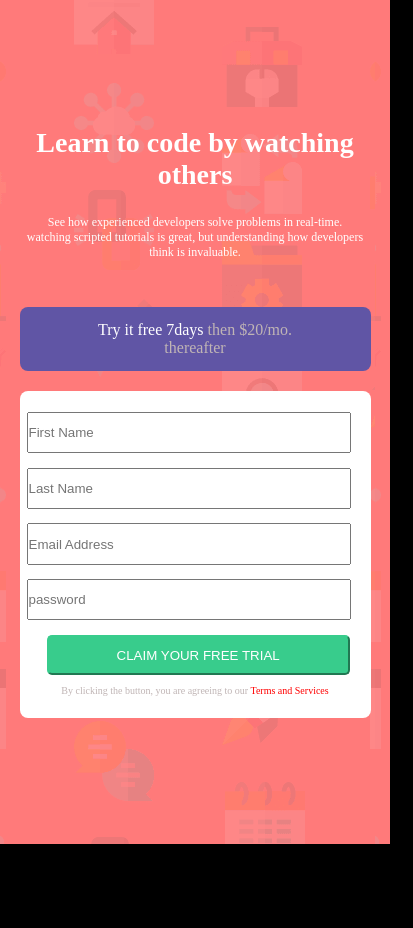
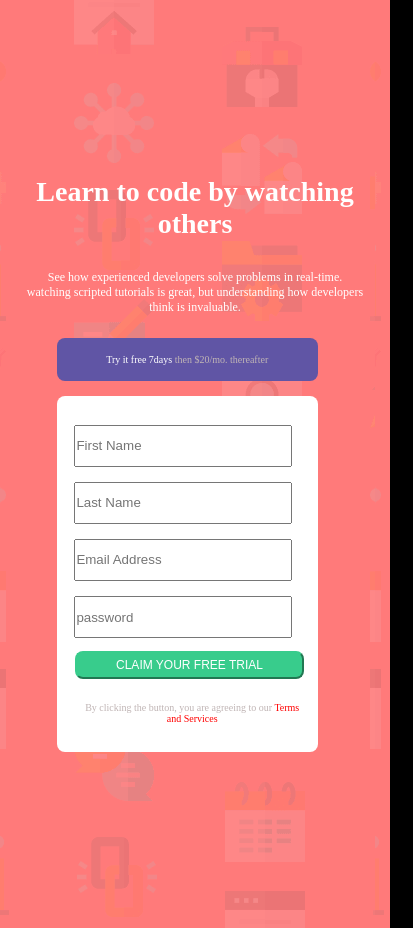
Before and after one commit to adeboyeMary/media-queries, a plain HTML site: page index.html in a window 390 px wide. Shown: the whole page, 413 px wide, since content can reach past the window. Before the commit the page ends 844 px from the top, so only its background shows below. Drawn offline with Linux system fonts and the light colour scheme; a web font is replaced by a local one.

Commit message:
media querry for ipad and kindle

```diff
--- a/index.html
+++ b/index.html
@@ -26,9 +26,9 @@
 
             <div id="part2" class="">
                 <div id="form-wrapper">
-                    <div id="top"><span class="white">Try it free 7days </span>then $20/mo. thereafter</div>
+                    <div id="top" class="small-font" ><span class="white">Try it free 7days </span>then $20/mo. thereafter</div>
 
-                    <form class="another">
+                    <form id="form-section">
                         <div id="input-fields">
                             <div class="frm">
                                 <input type="text" id="fname" name="fname" placeholder="First Name" required
@@ -55,7 +55,7 @@
                             </div>
                         </div>
 
-                        <div><input type="submit" id="submit" value="CLAIM YOUR FREE TRIAL" action="'#"></div>
+                        <div id="alternative"><input type="submit" id="submit" value="CLAIM YOUR FREE TRIAL" action="'#"></div>
                         <div id="last">
                             By clicking the button, you are agreeing to our <span class="red">Terms and Services</span>
                         </div>
--- a/media.css
+++ b/media.css
@@ -17,11 +17,13 @@ main{
 	height: 100vh;
 	justify-content: center;
 }
+
 #learn-to-code-section {
 	color: white;
 	box-sizing: border-box;
-	width: 75%;
+	width: 78%;
 }
+
 #part1 {
 	display: flex;
 	justify-content: center;
@@ -39,58 +41,68 @@ h1 {
 	padding-bottom: 30px;
 	font-size: 40px;
 }
+
 #top {
 	background-color: hsl(248, 32%, 49%);
 	color: rgb(192, 181, 181);
-	padding: 2% 0%;
+	padding: 4% 0%;
 	border-radius: 8px;
 	text-align: center;
+	font-size: 10px;
 }
-.another {
+
+#form-section {
 	background-color: white;
 	color: black;
-	margin-top: 20px;
+	margin-top: 7%;
 	border-radius: 8px;
 }
-.frm {
-	padding-top: 20px;
-	width: 75vh;
-	padding-left: 22px;
+#input-fields {
+	display: flex;
+	flex-direction: column;
+	gap: 1.2em;
+	padding: 5%;
+	margin-right: 5%;
 }
 
-input{
-    width: 90%;
+.frm input {
+	width: 100%;
 }
 
-#submit{
+#submit {
 	padding: 6px;
-    margin-top: 15px;
-    margin-left: 20px;
 	background-color: hsl(154, 59%, 51%);
 	border-color: hsl(154, 59%, 51%);
 	border-radius: 8px;
 	text-decoration: none;
 	margin-bottom: 10px;
 	color: white;
+	width: 91%;
+	margin-left: 5%;
+	font-size: 12px;
 }
+
 #last {
-	padding-top: 8px;
-	padding-bottom: 30px;
-	padding-left: 68px;
-	font-weight: 400;
+	padding-top: 2%;
+	padding-bottom: 8%;
+	margin-left: 4%;
 	font-size: 10px;
 	color: rgb(192, 181, 181);
 }
+
 .red{
     color: red;
 }
 .white{
     color: white;
 }
+
 #form-wrapper {
 	box-sizing: border-box;
-	margin-right: 5em;
+	margin-right: 9em;
+	width: 69%;
 }
+
 .center{
 	text-align: center;
 }
@@ -103,8 +115,8 @@ input{
 	#container {
 		width: 100%;
 		margin: auto;
+		height: 58em;
 		display: flex;
-		height: 100vh;
 		justify-content: center;
 		flex-direction: column;
 		align-items: center;
@@ -114,61 +126,59 @@ input{
 		box-sizing: border-box;
 		width: 100%;
 	}
+
 	#learn-to-code-section h1 {
-		padding-bottom: 7%;
-		color: white;
-		box-sizing: border-box;
-		width: 100%;
 		font-size: 28px;
 	}
+
 	#part1 {
 		display: flex;
-		justify-content: center;
-		align-items: center;
-		padding-bottom: 12%;
-		width: 90%;
+		padding-bottom: 0%;
+		width: 112%;
 	}
-	#part2 {
-		display: flex;
-		align-items: center;
-		width: 90%;
-		box-sizing: border-box;
+
+	#form-wrapper {
+		width: 63%;
+		margin-right: 19%;
 	}
-	#form-wrapper {
-		box-sizing: border-box;
-		margin-right: 0em;
-		width: 100%;
-	}
+
 	#top {
 		background-color: hsl(248, 32%, 49%);
 		color: rgb(192, 181, 181);
-		padding: 4% 15%;
+		padding: 4% 20%;
 		border-radius: 8px;
 		text-align: center;
+		font-size: 12px;
+		margin-top: 15%;
 	}
-	.another {
+
+	.small-font{
+		font-size: ;
+	}
+
+	#form-section {
 		background-color: white;
 		color: black;
 		margin-top: 20px;
 		border-radius: 8px;
 		padding: 6% 2%;
 	}
-	.frm {
-		padding-top: 0;
-		width: inherit;
-		padding-left: 0;
-	}
+
 	#input-fields {
 		display: flex;
 		flex-direction: column;
 		gap: 0.9em;
+		padding: 5%;
 	}
+
 	.frm input {
 		width: 95%;
-		padding: 0;
-		margin: 0;
-		height: 2.8em;
 	}
+
+	#alternative {
+		width: 105%;
+	}
+
 	#last {
 		padding: 0;
 		font-weight: 400;
@@ -176,16 +186,70 @@ input{
 		color: rgb(192, 181, 181);
 		text-align: center;
 	}
+
+}
+
+
+ @media only screen and (max-width: 810px) {
+	main{
+		background-image: url(bg-intro-mobile.png);
+	}
+	#container {
+		width: 100%;
+		margin: auto;
+		display: flex;
+		justify-content: center;
+		flex-direction: column;
+		align-items: center;
+	}
+	#part2 {
+		width: 108%;
+		margin-right: 4%;
+	}
+
+	#learn-to-code-section {
+		color: white;
+		box-sizing: border-box;
+		width: 78%;
+	}
+	#form-wrapper {
+		box-sizing: border-box;
+		margin-left: 19%;
+	}
+
+	#top {
+		background-color: hsl(248, 32%, 49%);
+		color: rgb(192, 181, 181);
+		padding: 6% 0%;
+		border-radius: 8px;
+		text-align: center;
+		font-size: 10px;
+		margin-top: 9%;
+	}
+
+	#form-section {
+		background-color: white;
+		color: black;
+		margin-top: 6%;
+		border-radius: 8px;
+	}
+	.frm input {
+		width: 100%;
+		padding: 0;
+		margin: 0;
+		height: 2.9em;
+	}
 	#submit {
-		padding: 6px;
-		margin-top: 15px;
-		margin-left: 20px;
-		background-color: hsl(154, 59%, 51%);
-		border-color: hsl(154, 59%, 51%);
-		border-radius: 5px;
-		text-decoration: none;
-		margin-bottom: 10px;
-		color: white;
-		height: 3em;
+		padding: 2%;
+		margin-left: 5%;
+		width: 87%;
+	}
+
+	#last {
+		padding: 5%;
+		font-weight: 400;
+		font-size: 10px;
+		color: rgb(192, 181, 181);
+		text-align: center;
 	}
 }
```
Lines whose indentation alone changed are shown as unchanged.
